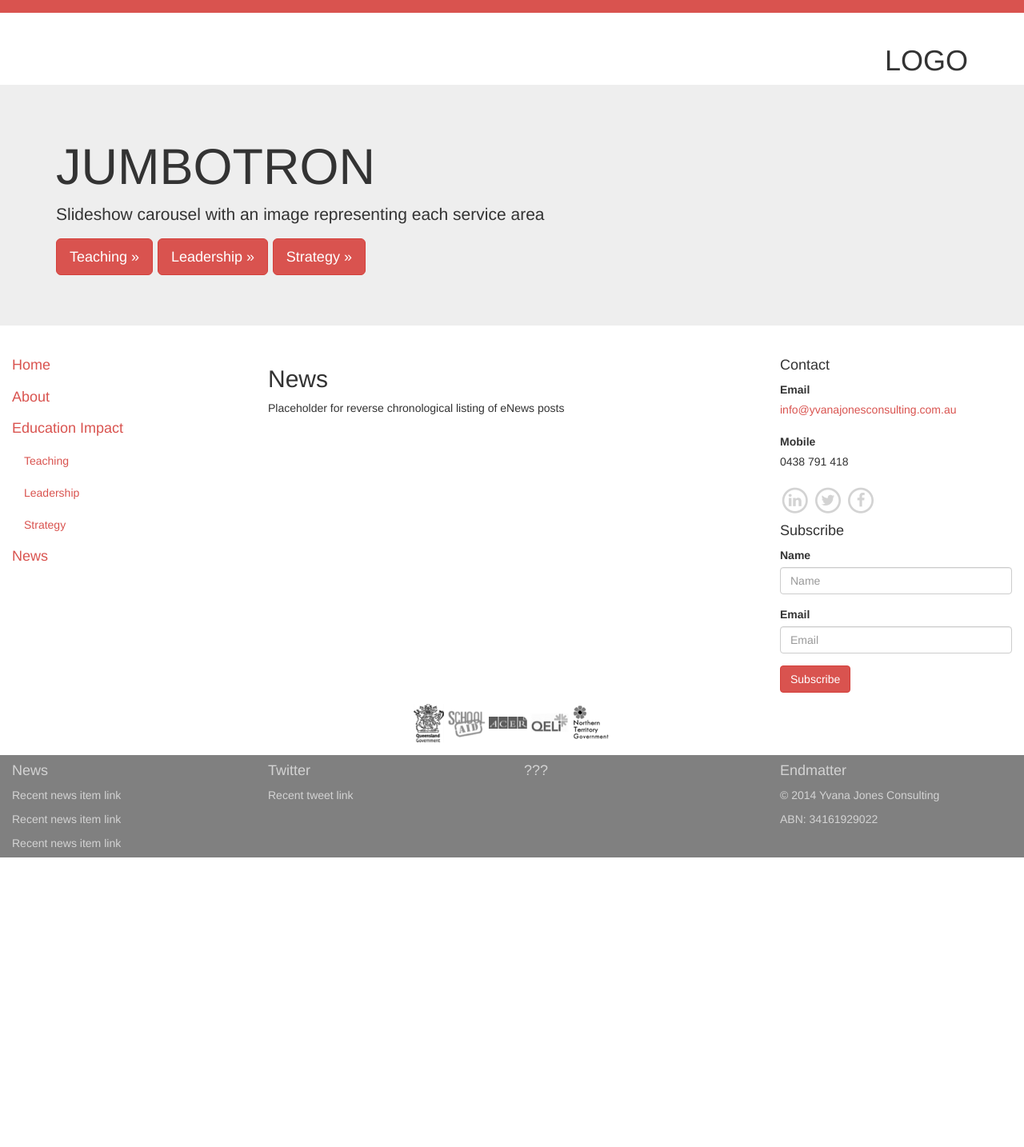
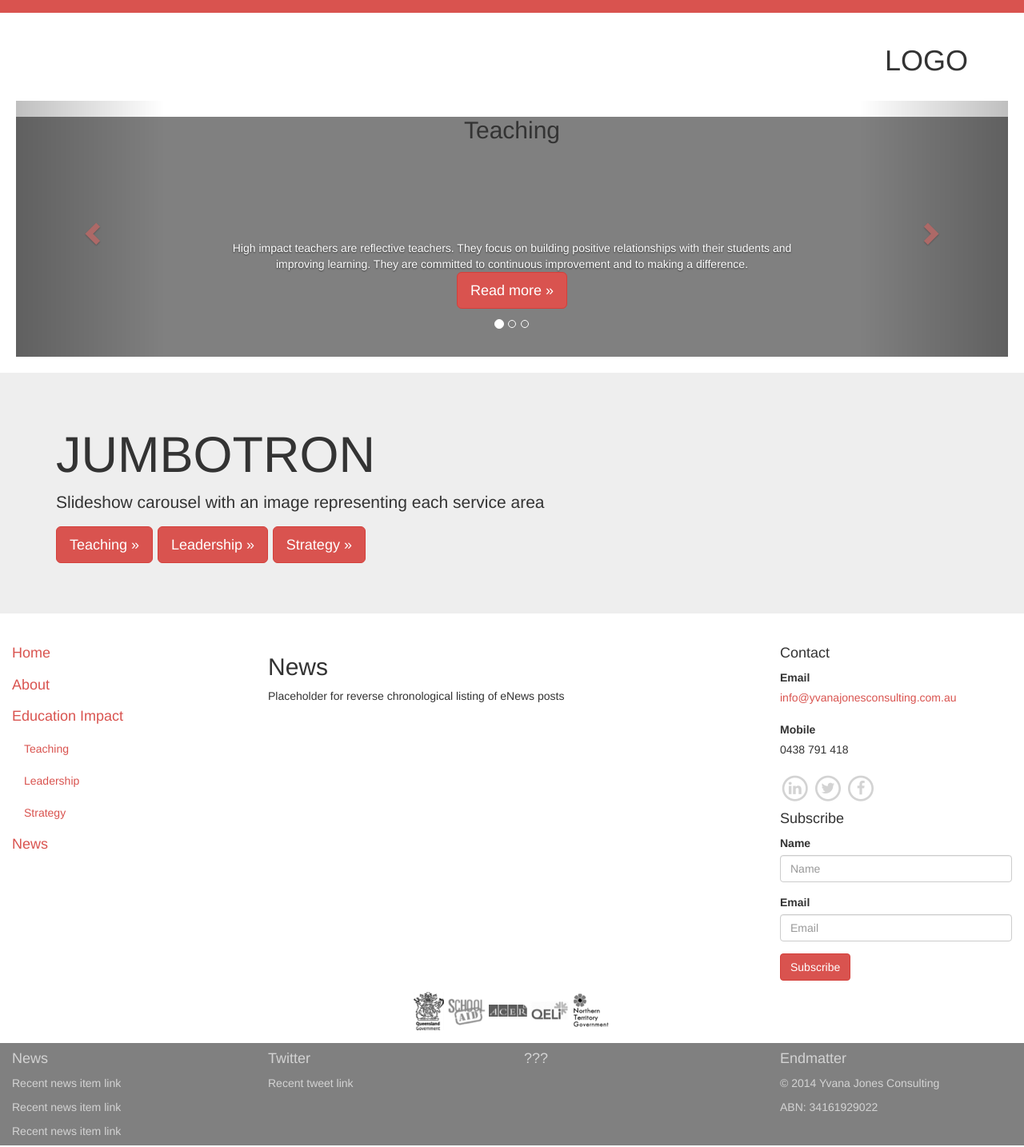
Before and after one commit to idm/idm.github.io, a Jekyll site: the page built from yjc/news.md, in a window 1280 px wide. Shown: the whole page at 80% size. Built offline with Jekyll 4.4.1, drawn with Linux system fonts in a browser that asks for light colours; nearby versions of some CDN libraries; before the commit the page ends 1074 px from its top, so only the background shows below that.

Commit message:
added carousel

```diff
--- a/_layouts/yjc.html
+++ b/_layouts/yjc.html
@@ -16,7 +16,8 @@
 <script src="//maxcdn.bootstrapcdn.com/bootstrap/3.2.0/js/bootstrap.min.js"></script>
 
 <!-- latest holder JS -->
-<script src="//cdnjs.cloudflare.com/ajax/libs/holder/2.3.1/holder.min.js"></script>
+<!--
+<script src="//cdnjs.cloudflare.com/ajax/libs/holder/2.3.1/holder.min.js"></script>-->
 
 <title> {{ page.title }} </title>
 
@@ -80,6 +81,18 @@ img {
   vertical-align: middle;
 }
 
+.item{
+    background: gray;
+    text-align: center;
+    height: 300px !important;
+}
+
+.carousel{
+    margin-top: 20px;
+}
+.bs-example{
+    margin: 20px;
+}
 </style>
 </head>
 
@@ -89,6 +102,66 @@ img {
 <div id="main">
 <div class="container">
 <h1 style="text-align:right;">LOGO</h1>
+</div>
+
+
+<div class="bs-example">
+<div id="myCarousel" class="carousel slide" data-interval="3000" data-ride="carousel">
+
+<!-- Carousel indicators -->
+<ol class="carousel-indicators">
+<li data-target="#myCarousel" data-slide-to="0" class="active"></li>
+<li data-target="#myCarousel" data-slide-to="1"></li>
+<li data-target="#myCarousel" data-slide-to="2"></li>
+</ol>
+
+<!-- Carousel items -->
+<div class="carousel-inner">
+
+<div class="active item">
+<h2>Teaching</h2>
+<div class="carousel-caption">
+<!--
+<h3>First slide label</h3>
+-->
+<p>
+High impact teachers are reflective teachers. They focus on building positive relationships with their students and improving learning. They are committed to continuous improvement and to making a difference.<br />
+<a href="teaching" class="btn btn-danger btn-lg" role="button">Read more »</a>
+</p>
+</div>
+</div>
+
+<div class="item">
+<h2>Leadership</h2>
+<div class="carousel-caption">
+<p>
+High impact school and system leaders are committed to making a difference for all students. They plan for success by setting high expectations and by establishing clear strategies and processes for achieving them.<br />
+<a href="leadership" class="btn btn-danger btn-lg" role="button">Read more »</a>
+</p>
+</div>
+</div>
+
+<div class="item">
+<h2>Strategy</h2>
+<div class="carousel-caption">
+<p>
+High impact schools and education systems focus their energy and resources on improving teaching and learning. They focus on evidence-based strategies and processes that align action, motivate and support teachers, and identify and address the learning needs of students.<br />
+<a href="strategy" class="btn btn-danger btn-lg" role="button">Read more »</a>
+</p>
+</div>
+</div>
+
+</div>
+
+<!-- Carousel nav -->
+<a class="carousel-control left" href="#myCarousel" data-slide="prev">
+<span class="glyphicon glyphicon-chevron-left"></span>
+</a>
+
+<a class="carousel-control right" href="#myCarousel" data-slide="next">
+<span class="glyphicon glyphicon-chevron-right"></span>
+</a>
+</div>
 </div>
 
 <div class="jumbotron">
```
